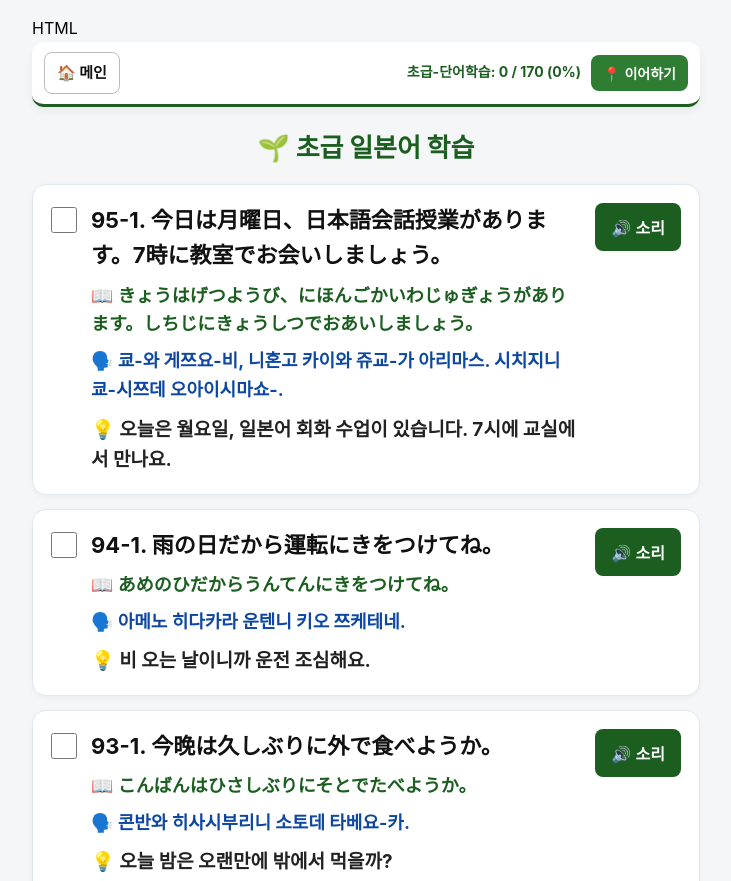
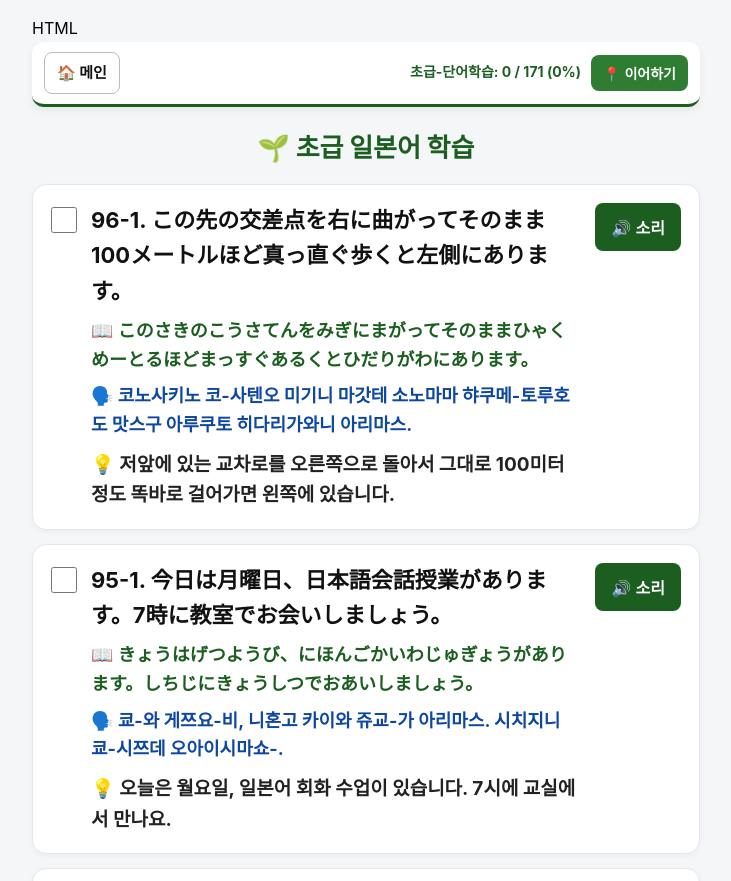
Before and after one commit to giogim38-collab/my-jp-study, a plain HTML site: page japan/beginner/beginner.html in a window 1280 px wide. Shown: the top 881 px of the page, without its empty margins (274-1005 px from the left). Drawn offline with Linux system fonts and the light colour scheme.

Commit message:
Add files via upload

```diff
--- a/japan/beginner/beginner.html
+++ b/japan/beginner/beginner.html
@@ -316,7 +316,10 @@ HTML
       { num: "92-1", jp: "日本でバリカンを買いたいです。", reading: "にほんでばりかんをかいたいです。", pron: "니혼데 바리칸오 카이타이데스.", ko: "일본에서 바리깡을 사고 싶어요.", file: "92-1.mp3" },
       { num: "93-1", jp: "今晩は久しぶりに外で食べようか。", reading: "こんばんはひさしぶりにそとでたべようか。", pron: "콘반와 히사시부리니 소토데 타베요-카.", ko: "오늘 밤은 오랜만에 밖에서 먹을까?", file: "93-1.mp3" },
       { num: "94-1", jp: "雨の日だから運転にきをつけてね。", reading: "あめのひだからうんてんにきをつけてね。", pron: "아메노 히다카라 운텐니 키오 쯔케테네.", ko: "비 오는 날이니까 운전 조심해요.", file: "94-1.mp3" },
-      { num: "95-1", jp: "今日は月曜日、日本語会話授業があります。7時に教室でお会いしましょう。", reading: "きょうはげつようび、にほんごかいわじゅぎょうがあります。しちじにきょうしつでおあいしましょう。", pron: "쿄-와 게쯔요-비, 니혼고 카이와 쥬교-가 아리마스. 시치지니 쿄-시쯔데 오아이시마쇼-.", ko: "오늘은 월요일, 일본어 회화 수업이 있습니다. 7시에 교실에서 만나요.", file: "95-1.mp3" }
+      { num: "95-1", jp: "今日は月曜日、日本語会話授業があります。7時に教室でお会いしましょう。", reading: "きょうはげつようび、にほんごかいわじゅぎょうがあります。しちじにきょうしつでおあいしましょう。", pron: "쿄-와 게쯔요-비, 니혼고 카이와 쥬교-가 아리마스. 시치지니 쿄-시쯔데 오아이시마쇼-.", ko: "오늘은 월요일, 일본어 회화 수업이 있습니다. 7시에 교실에서 만나요.", file: "95-1.mp3" },
+      { num: "96-1", jp: "この先の交差点を右に曲がってそのまま100メートルほど真っ直ぐ歩くと左側にあります。", reading: "このさきのこうさてんをみぎにまがってそのままひゃくめーとるほどまっすぐあるくとひだりがわにあります。",  pron: "코노사키노 코-사텐오 미기니 마갓테 소노마마 햐쿠메-토루호도 맛스구 아루쿠토 히다리가와니 아리마스.", ko: "저앞에 있는 교차로를 오른쪽으로 돌아서 그대로 100미터 정도 똑바로 걸어가면 왼쪽에 있습니다.",  file: "96-1.mp3" }
+
+
 
      ];
 
```
